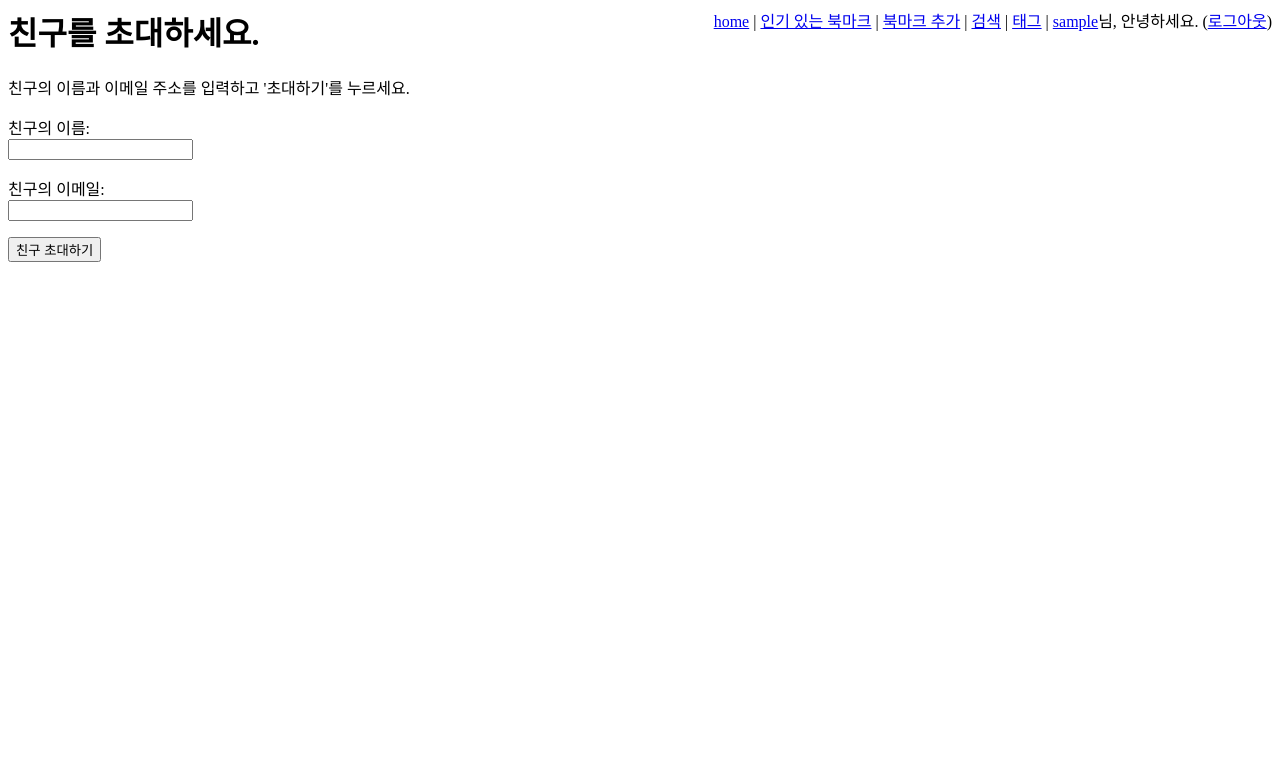
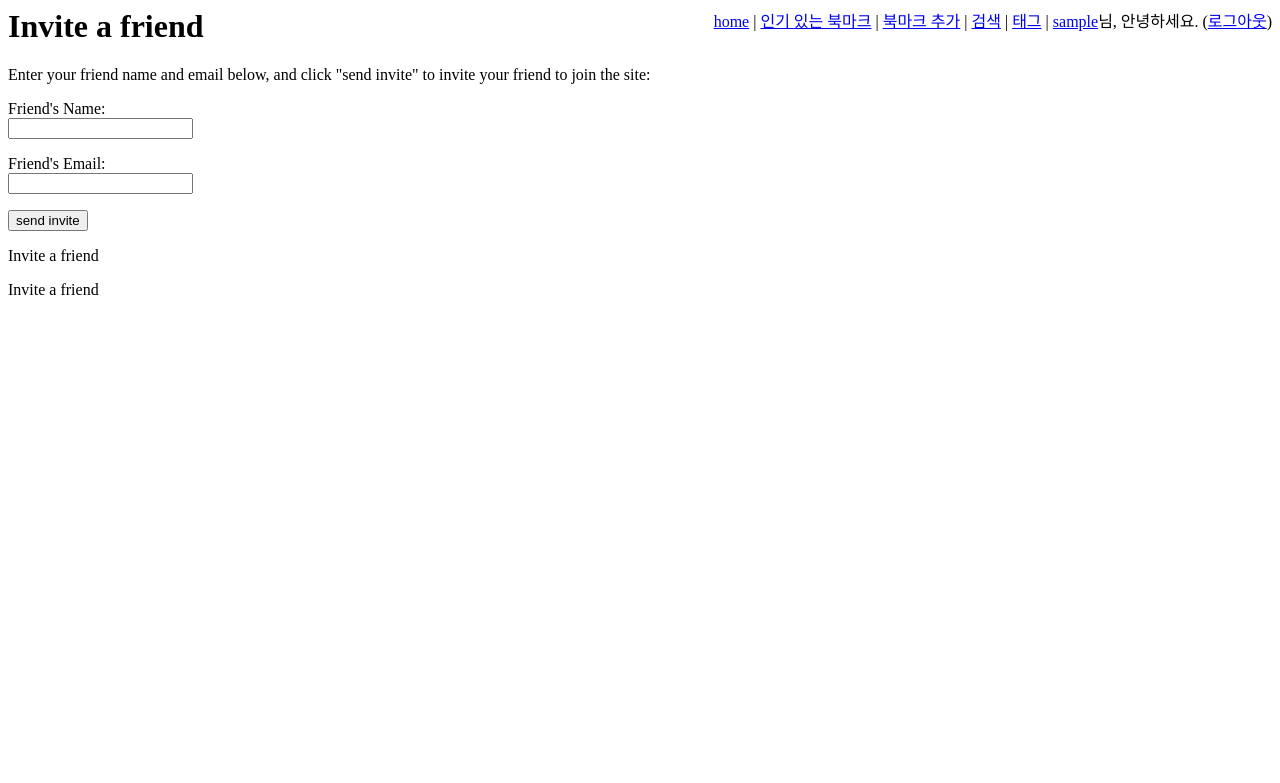
Before and after one commit to yoophi/django_bookmarks, a Django app: page /friend/invite/ in a window 1280 px wide. Shown: the top 783 px of the page. Run offline with Django 3.2, Linux system fonts and the light colour scheme; the visitor is signed in with stand-in values (Sample User, id 1); some libraries are stand-ins or nearby versions.

Commit message:
i18n 적용

```diff
--- a/bookmarks/feed.py
+++ b/bookmarks/feed.py
@@ -1,4 +1,4 @@
-# -*- coding: utf8 -*-
+# -*- coding: utf-8 -*-
 from django.contrib.auth.models import User
 from django.contrib.syndication.views import Feed
 from bookmarks.models import Bookmark
--- a/bookmarks/forms.py
+++ b/bookmarks/forms.py
@@ -1,8 +1,9 @@
-# -*- coding: utf8 -*-
+# -*- coding: utf-8 -*-
 import re
 from django import forms
 from django.contrib.auth.models import User
 from django.core.exceptions import ObjectDoesNotExist
+from django.utils.translation import gettext as _
 
 
 class RegistrationForm(forms.Form):
@@ -68,5 +69,5 @@ class SearchForm(forms.Form):
 
 
 class FriendInviteForm(forms.Form):
-    name = forms.CharField(label=u'친구의 이름')
-    email = forms.EmailField(label=u'친구의 이메일')
+    name = forms.CharField(label=_("Friend's Name"))
+    email = forms.EmailField(label=_("Friend's Email"))
--- a/bookmarks/models.py
+++ b/bookmarks/models.py
@@ -1,4 +1,4 @@
-# -*- coding: utf8 -*-
+# -*- coding: utf-8 -*-
 from django.contrib.auth.models import User
 from django.core.mail import send_mail
 from django.db import models
--- a/bookmarks/views.py
+++ b/bookmarks/views.py
@@ -1,15 +1,18 @@
-# -*- coding: utf8 -*-
+# -*- coding: utf-8 -*-
 from datetime import timedelta, datetime
+
+from django.contrib import messages
 from django.contrib.auth import logout
 from django.contrib.auth.decorators import login_required
 from django.contrib.auth.models import User
-from django.contrib import messages
 from django.core.exceptions import ObjectDoesNotExist
 from django.core.paginator import Paginator, PageNotAnInteger, EmptyPage
 from django.db.models import Q
 from django.http import HttpResponseRedirect, HttpResponse, Http404
 from django.shortcuts import render_to_response, get_object_or_404
 from django.template import RequestContext
+from django.utils.translation import gettext as _
+
 from bookmarks.forms import RegistrationForm, BookmarkSaveForm, SearchForm, FriendInviteForm
 from bookmarks.models import Link, Bookmark, Tag, SharedBookmark, Friendship, Invitation
 
@@ -364,11 +367,11 @@ def friend_invite(request):
             try:
                 invitation.send()
                 messages.add_message(request, messages.INFO,
-                                     u'%s에게 초대 메세지를 보냈습니다.' % invitation.email
+                                     _('An invitation was sent to %s.') % invitation.email
                                      )
             except:
                 request.user.message_set.create(
-                    message=u'초대하는 과정에서 오류가 있었습니다.'
+                    message=_('There was an error while sending the invitation.')
                 )
             return HttpResponseRedirect('/friend/invite/')
     else:
--- a/django_bookmarks/templates/friend_invite.html
+++ b/django_bookmarks/templates/friend_invite.html
@@ -1,13 +1,25 @@
 {% extends "base.html" %}
-{% block title %}친구를 초대하세요.{% endblock %}
-{% block head %}친구를 초대하세요.{% endblock %}
+{% load i18n %}
+{% block title %}{% trans 'Invite a friend' %}{% endblock %}
+{% block head %}{% trans 'Invite a friend' %}{% endblock %}
 
 {% block content %}
-친구의 이름과 이메일 주소를 입력하고 '초대하기'를 누르세요.
+{% trans 'Enter your friend name and email below, and click "send invite" to invite your friend to join the site:' %}
 
 <form method="post" action=".">
     {% csrf_token %}
     {{ form.as_p }}
-    <input type="submit" value="친구 초대하기" />
+    <input type="submit" value="{% trans 'send invite' %}" />
 </form>
+
+    {% get_current_language as LANGUAGE_CODE %}
+<!-- Current language: {{ LANGUAGE_CODE }} -->
+<p>{% trans 'Invite a friend' %}</p>
+
+{% language 'ko' %}
+    {% get_current_language as LANGUAGE_CODE %}
+    <!-- Current language: {{ LANGUAGE_CODE }} -->
+    <p>{% trans 'Invite a friend' %}</p>
+{% endlanguage %}
+
 {% endblock %}
--- a/django_bookmarks/urls.py
+++ b/django_bookmarks/urls.py
@@ -1,4 +1,4 @@
-# -*- coding: utf8 -*-
+# -*- coding: utf-8 -*-
 from django.conf.urls import include, url
 from django.contrib import admin
 from django.views.generic import TemplateView
```
Also changed, not shown: django_bookmarks/settings.py (+7 -2 lines), locale/ko/LC_MESSAGES/django.po (added).
